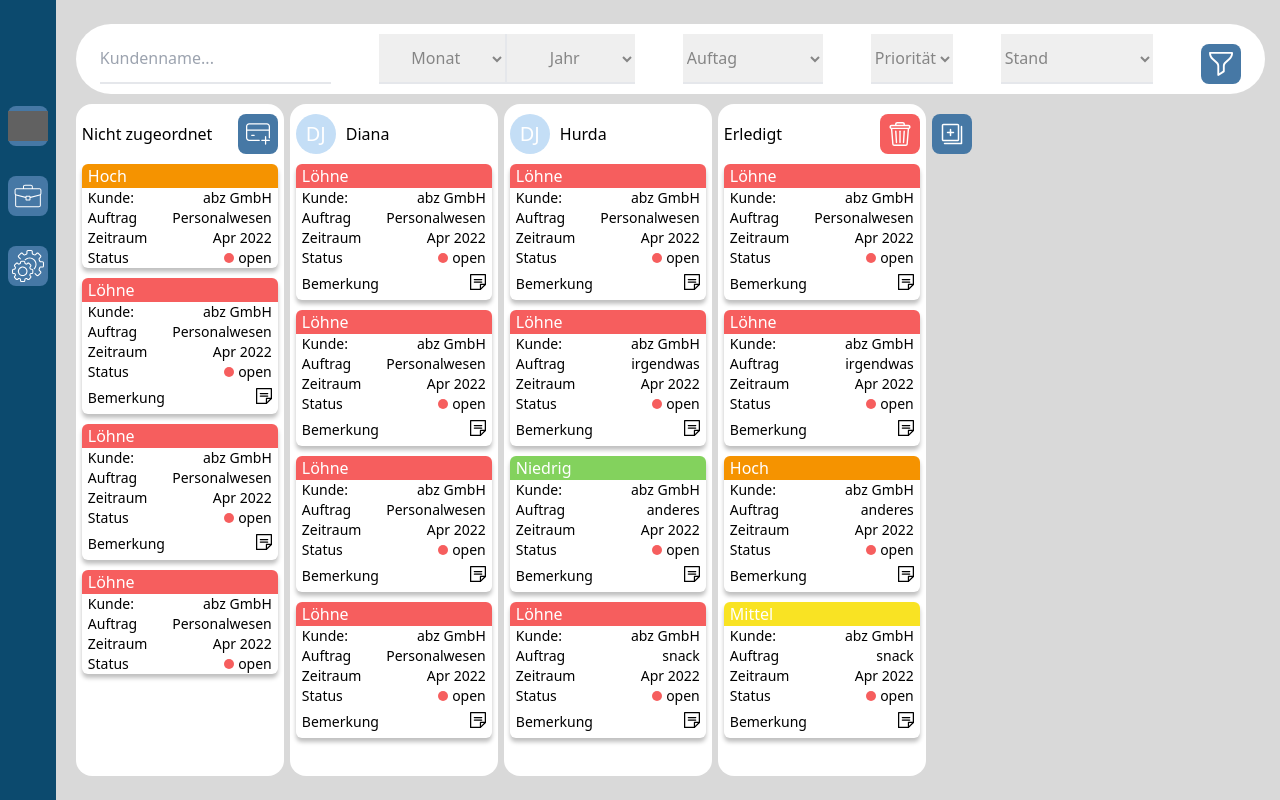
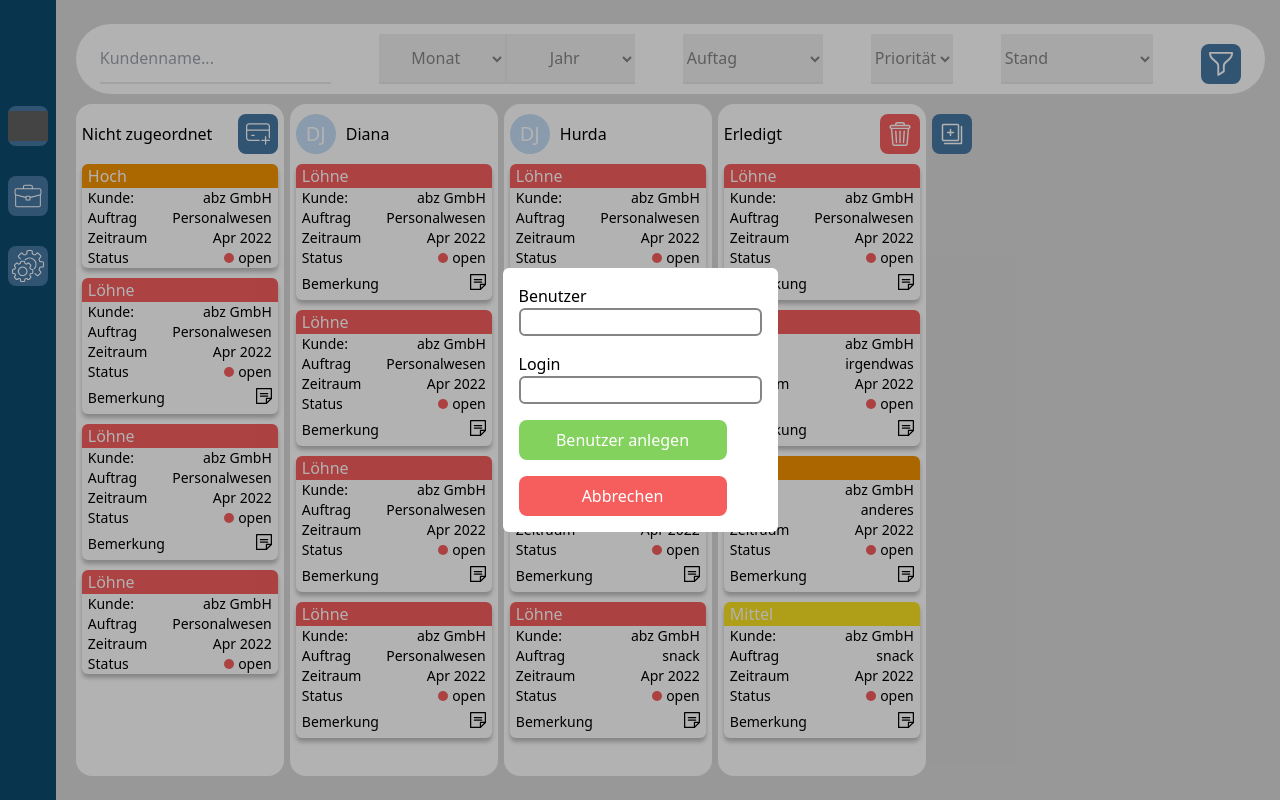
Before and after one commit to brueningmax/todo-drag-drop, a React (Vite) app: page / in a window 1280 px wide. Built offline with nearby package versions, Linux system fonts and the light colour scheme; grey boxes are pictures that could not be loaded.

Commit message:
new User Overlay done

```diff
--- a/src/App.jsx
+++ b/src/App.jsx
@@ -1,14 +1,21 @@
+import { useState } from 'react'
 import './App.css'
 import Main from './components/Containers/Main/Main'
 import Kanban from './components/Kanban/kanban'
 import Overlay from './components/Overlays/BaseOverlay/baseOverlay'
 import SearchBar from './components/Searchbar/searchbar'
 import Sidebar from './components/Sidebar/sidebar'
+import NewUserOverlay from './components/Overlays/BaseOverlay/NewUser/newUser'
 
 function App() {
 
+  const [overlayVisibility, setOverlayVisibility] = useState(true)
+
   return (
     <div className='flex fixed top-0 left-0 w-full h-full'>
+      <Overlay  visibilityCondition={overlayVisibility} exitFunction={setOverlayVisibility} >
+        <NewUserOverlay/>
+      </Overlay>
       <Sidebar />
       <Main>
         <SearchBar />
--- a/src/components/Kanban/kanban.jsx
+++ b/src/components/Kanban/kanban.jsx
@@ -69,8 +69,8 @@ export default function Kanban() {
         <DragDropContext onDragEnd={handleOnDragEnd} >
             <div className='flex w-full h-full overflow-y-hidden gap-1.5'>
                 {state.map((object, index) =>
+                    <Column key={uuidv4()} droppableId={index} content={object} />)}
 
-                <Column key={uuidv4()} droppableId={index} content={object} />)}
                 <button className="flex justify-center items-center btn bg-lightBlue mt-2.5">
                     <img src={SVG} className='w-6 invert' />
                 </button>
--- /dev/null
+++ b/src/components/Overlays/BaseOverlay/NewUser/newUser.jsx
@@ -0,0 +1,22 @@
+import { useState } from "react";
+
+export default function NewUserOverlay() {
+    const [user, setUser] = useState('');
+    const [login, setLogin] = useState('');
+
+
+    return (
+        <div className="flex flex-col rounded-md gap-4 items-start bg-white p-4">
+            <div className="flex flex-col items-start w-full">
+                <label>Benutzer</label>
+                <input value={user} onChange={(e) => setUser(e.target.value)} type="text" className="input w-full" />
+            </div>
+            <div className="flex flex-col items-start w-full">
+                <label>Login</label>
+                <input value={login} onChange={(e) => setLogin(e.target.value)} type="text" className="input w-full" />
+            </div>
+            <button className="btn w-52 bg-low text-white hover:bg-highlight_low">Benutzer anlegen</button>
+            <button className="btn w-52 bg-urgent text-white hover:bg-highlight_urgent">Abbrechen</button>
+        </div>
+    )
+}
--- a/src/components/Overlays/BaseOverlay/baseOverlay.jsx
+++ b/src/components/Overlays/BaseOverlay/baseOverlay.jsx
@@ -7,7 +7,7 @@ const Overlay = ({ visibilityCondition, exitFunction, children }) => {
     }
 
     return (
-        <div id='background' className={`fixed top-0 left-0 right-0 bottom-0 bg-blue-800 bg-opacity-80 flex items-center justify-center ${visibilityCondition ? 'visible' : 'hidden'
+        <div id='background' className={`fixed top-0 left-0 right-0 bottom-0 bg-black bg-opacity-30 flex items-center justify-center ${visibilityCondition ? 'visible' : 'hidden'
             } z-50`} onClick={(e) => handleClose(e)}>
             {children}
         </div>
--- a/src/index.css
+++ b/src/index.css
@@ -5,6 +5,9 @@
 @layer components {
     .btn {
         @apply w-10 h-10 rounded-lg hover:bg-darkBlue hover:translate-y-[-3px] transition duration-200 ;
+    }
+    .input {
+        @apply border-2 border-darkGray rounded-md px-1;
     }
 }
 @layer utilities {
--- a/tailwind.config.js
+++ b/tailwind.config.js
@@ -16,6 +16,10 @@ module.exports = {
         high: '#F59300',
         medium: '#F9E323',
         low: '#83D25D',
+        highlight_urgent: '#f72a2a',
+        highlight_high: '#fa7e02',
+        highlight_medium: '#f7cf02',
+        highlight_low: '#50cc14',
       }
     },
   },
```
